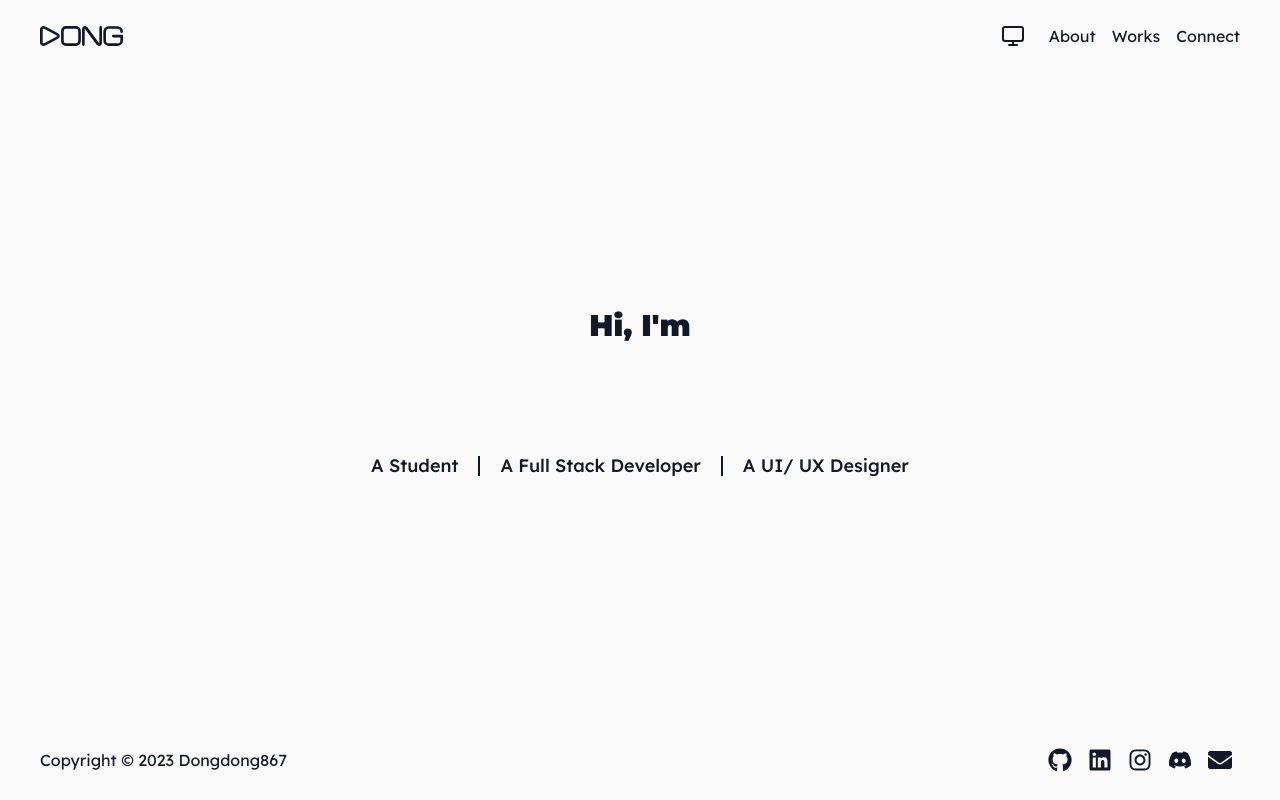
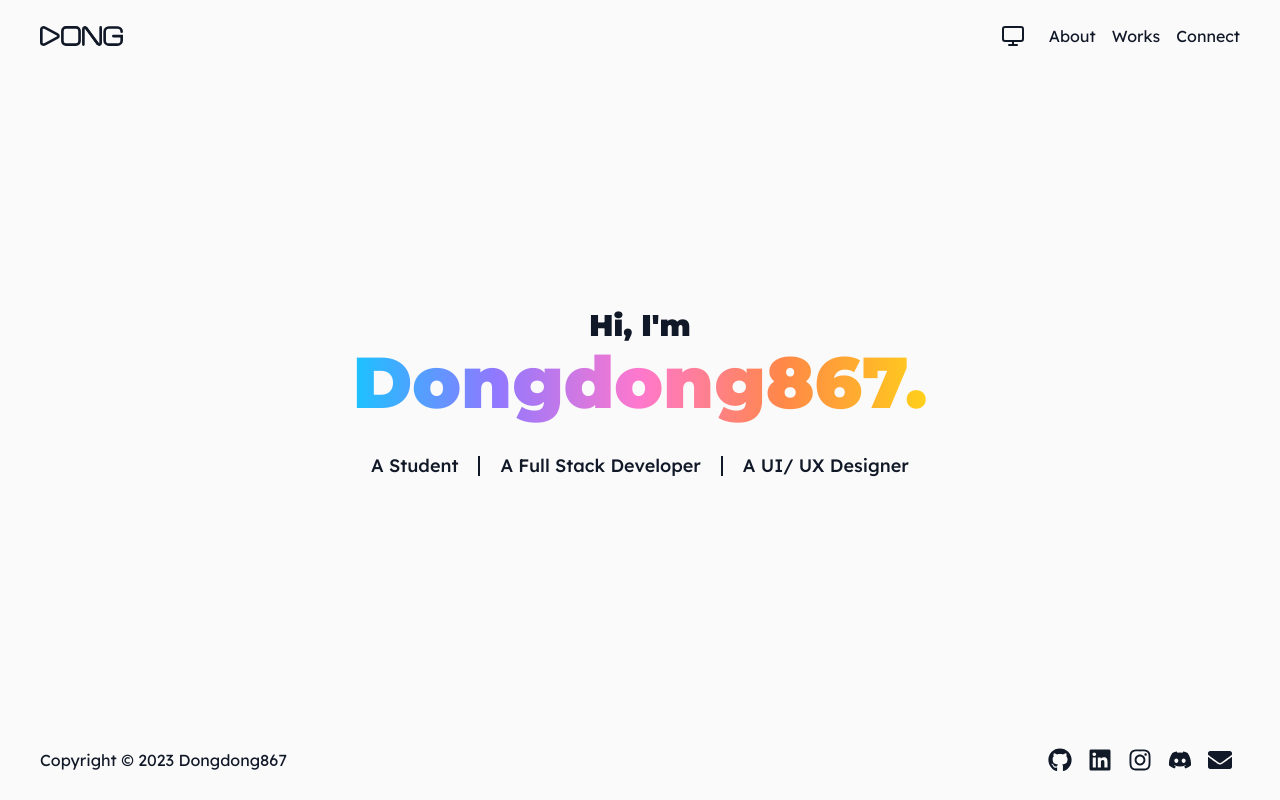
Before and after one commit to dongdong867/dongdong867.dev, a Next.js app: page / in a window 1280 px wide. Built offline with nearby package versions, Linux system fonts and the light colour scheme.

Commit message:
feat(tailwind-config): add linear gradient

```diff
--- a/tailwind.config.js
+++ b/tailwind.config.js
@@ -60,6 +60,10 @@ module.exports = {
         input: "hsl(var(--input))",
         ring: "hsl(var(--ring))",
       },
+      backgroundImage: {
+        "title-gradient":
+          "linear-gradient(90deg, #1bc2ff 0%, #9178ff 25%, #ff78cd 50%, #ff8847 75%, #ffd01a 100%)",
+      },
       borderRadius: {
         lg: "var(--radius)",
         md: "calc(var(--radius) - 2px)",
@@ -81,5 +85,9 @@ module.exports = {
       },
     },
   },
-  plugins: [require("tailwindcss-animate")],
+  plugins: [
+    require("tailwindcss"),
+    require("tailwindcss-animate"),
+    require("autoprefixer"),
+  ],
 };
```
